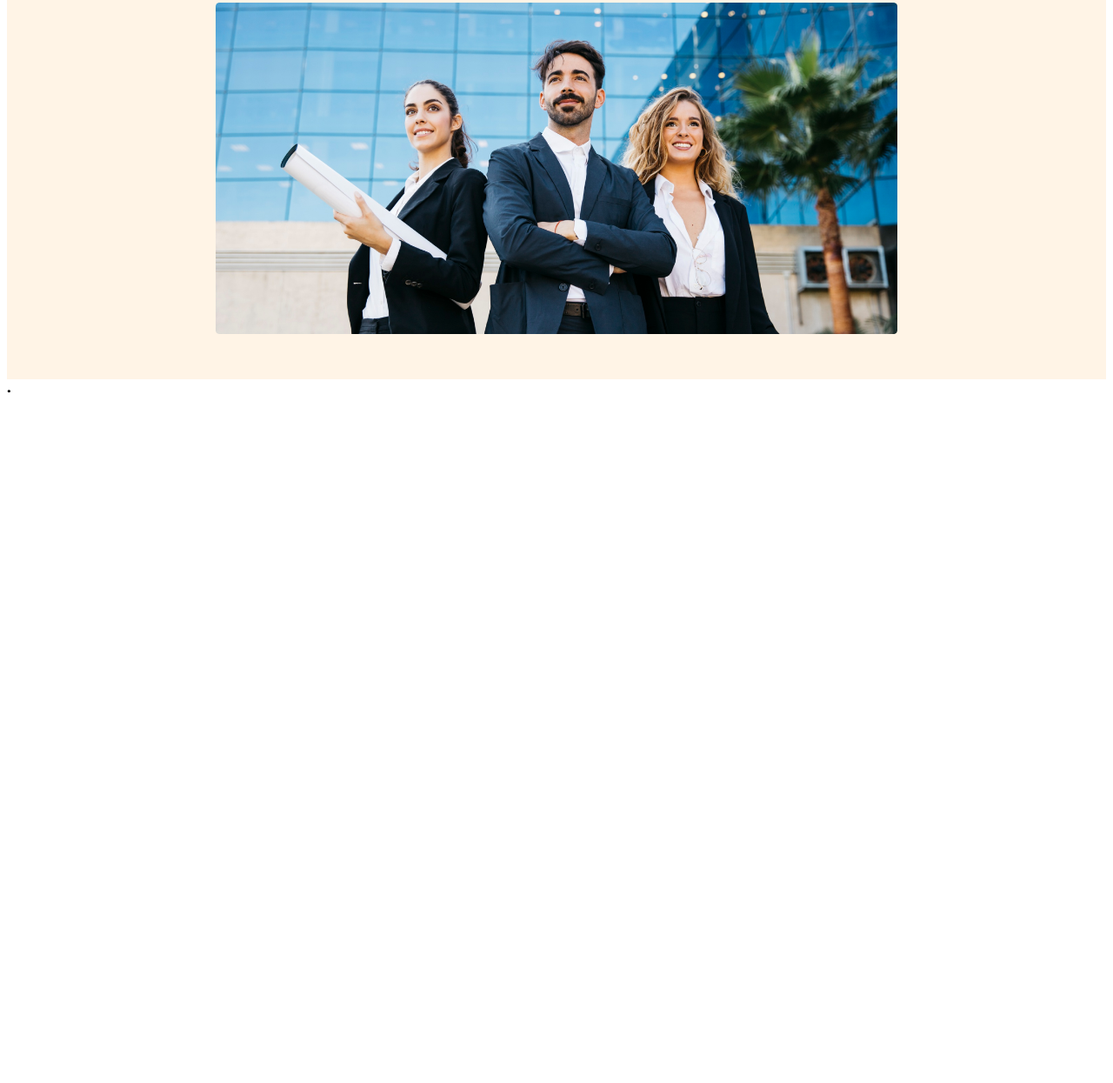
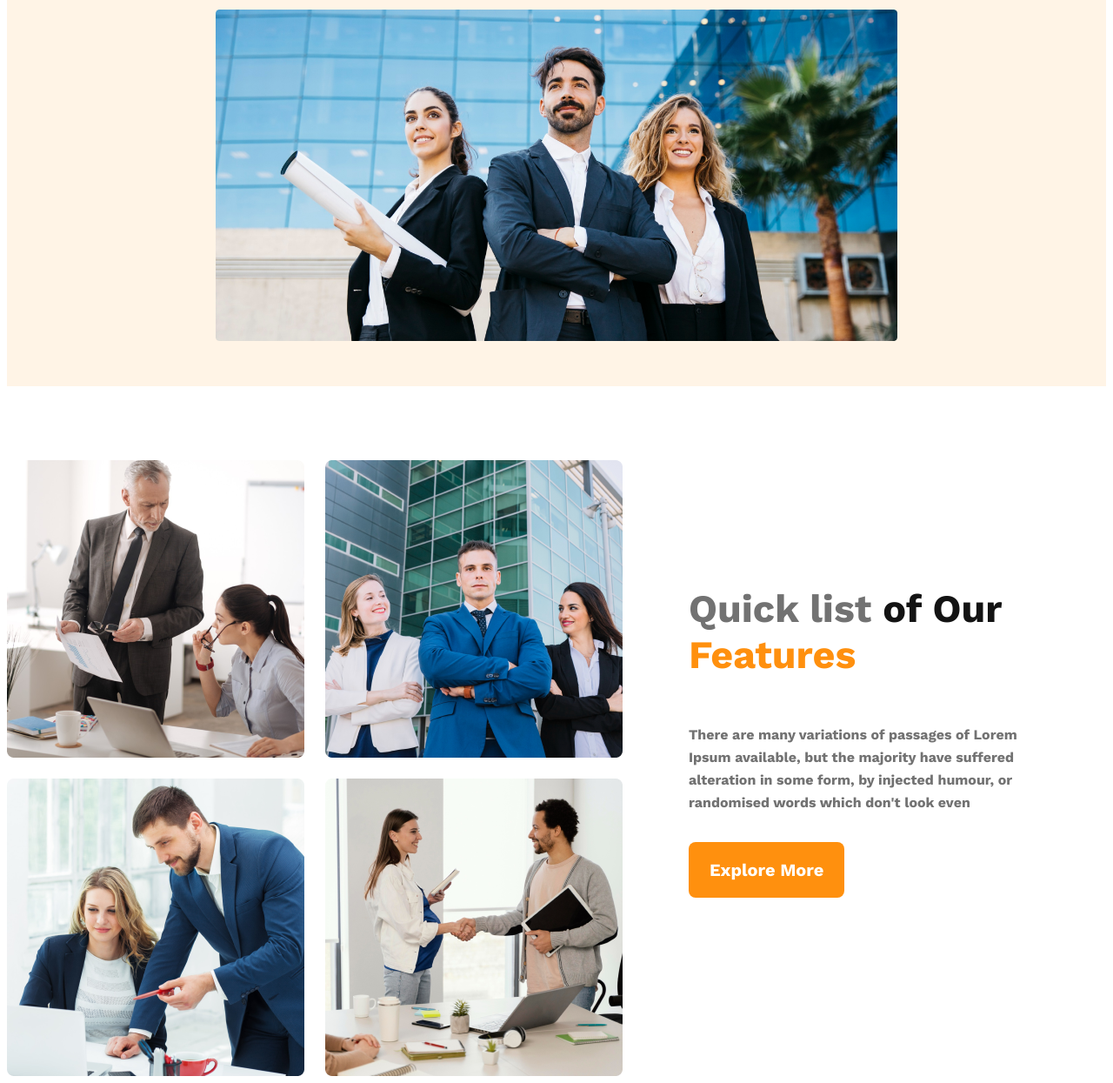
Before and after one commit to AbdullahNahid747/g3-architech-website, a plain HTML site: page index.html in a window 1280 px wide. Shown: the part 620-1865 px from the top of the page at 87% size. Before the commit the page ends 1083 px from the top, so only its background shows below. Drawn offline with nearby package versions, Linux system fonts and the light colour scheme.

Commit message:
added section-1

```diff
--- a/index.html
+++ b/index.html
@@ -23,7 +23,7 @@
        <div class="banner">
             <div class="banner-content">
                 <h1 class="banner-title">Brand New Group of Architects</h1>
-            <p class="First-paragraph">There are many variations of passages of Lorem Ipsum available, but the majority have suffered alteration in some form, by injected humour, or randomised words which don't look even</p>
+            <p class="teams-paragraph">There are many variations of passages of Lorem Ipsum available, but the majority have suffered alteration in some form, by injected humour, or randomised words which don't look even</p>
             <button class="button">Explore More</button>
             </div>
             <img src="images/banner.png" alt="" class="first-img">
@@ -33,7 +33,25 @@
 
         <!--Main start-->
     <main>
-        .
+        <section class="section-1">
+            <div class="teams-img-container">
+                <img src="images/team1.png" alt="">
+                <img src="images/team2.png" alt="">
+                <img src="images/team3.png" alt="">
+                <img src="images/team4.png" alt="">
+            </div>
+            <div class="teams-content">
+                <h1 class="teams-title"><span class="span-quick">Quick list</span> <span class="span-of">of Our</span> <span class="span-feature">Features</span></h1>
+                <p class="teams-paragraph">There are many variations of passages of Lorem Ipsum available, but the majority have suffered alteration in some form, by injected humour, or randomised words which don't look even</p>
+                <button class="button">Explore More</button>
+            </div>
+        </section>
+
+        <section class="section-2">
+            <div class="bio">
+
+            </div>
+        </section>
     </main>
 
     <footer>
--- a/style/architect.css
+++ b/style/architect.css
@@ -7,6 +7,7 @@
 *{
     font-family: 'Work Sans', sans-serif;
 }
+/* shared style */
 .button{
     border-radius: 8px;
     color: #FFF;
@@ -15,6 +16,14 @@
     padding: 20px 24px;
     cursor: pointer;
     border: 0;
+}
+.teams-paragraph{
+    color: #727272;
+    font-size: 16px;
+    font-weight: 400;
+    line-height: 26px;
+    margin-bottom: 0;
+    margin-top: 53px;
 }
 /* header style */
 header{
@@ -61,9 +70,6 @@ nav li a{
     font-weight: 700px;
     color:#131313;
 }
-.First-paragraph{
-    color: var(--Dark-03, #727272);
-}
 .banner img{
     width: 100%;
     margin-top: 50px;
@@ -91,3 +97,72 @@ nav li a{
         padding: 20px;
     }
 }
+
+/* main relaterd style */
+main{
+    max-width: 1440px;
+    margin: 0 auto;
+}
+/* teams style */
+.section-1{
+    display: flex;
+    align-items: center;
+}
+.teams-img-container{
+    display: grid;
+    grid-template-columns: repeat(2, 1fr);
+    gap: 1.5rem;
+    margin-top: 85px;
+}
+.teams-content{
+    padding-left: 76px;
+    padding-right: 76px;
+}
+.teams-title{
+    font-size: 2.8rem;
+    margin-top: 24px;
+}
+.span-quick{
+    color:#727272;
+    font-weight: 500;
+}
+.span-of{
+    color: #131313;
+    font-weight: 700;
+}
+.span-feature{
+    color: #FF900E;
+    font-weight: 700;
+}
+/* responsive media style */
+/* mobile devices */
+@media screen and (max-width: 576px) {
+    header{
+        padding: 20px;
+    }
+    nav,
+    {
+        flex-direction: column;
+    }
+    .section-1{
+        flex-direction: column;
+    }
+    .teams-img-container{
+        grid-template-columns: 1fr;
+    }
+    .teams-content{
+        padding-left: 16px;
+        padding-right: 16px;
+    }
+}
+/* tablet or medium devices */
+@media screen and (min-width: 576px) and (max-width: 992px) {
+nav,
+.section-1
+{
+    flex-direction: column;
+}
+header{
+    padding: 20px;
+}
+}
```
